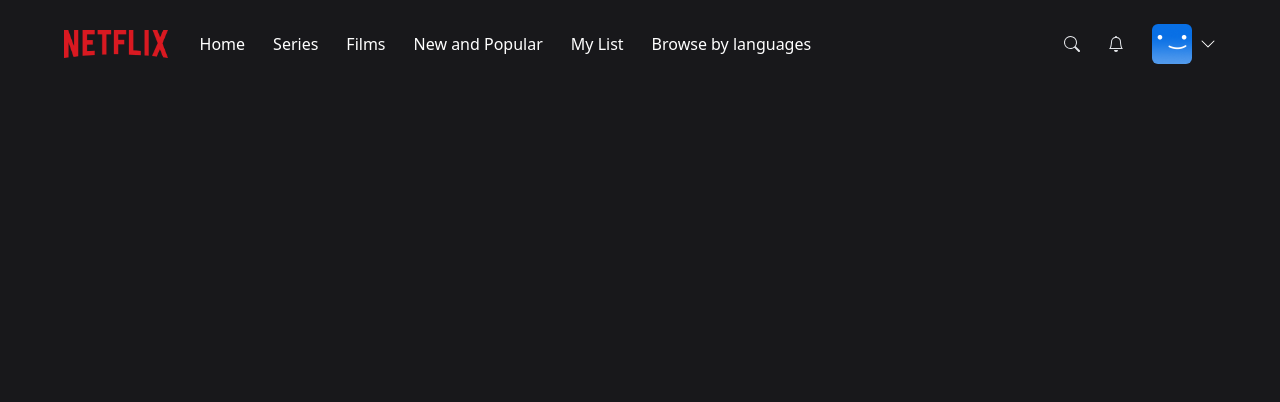
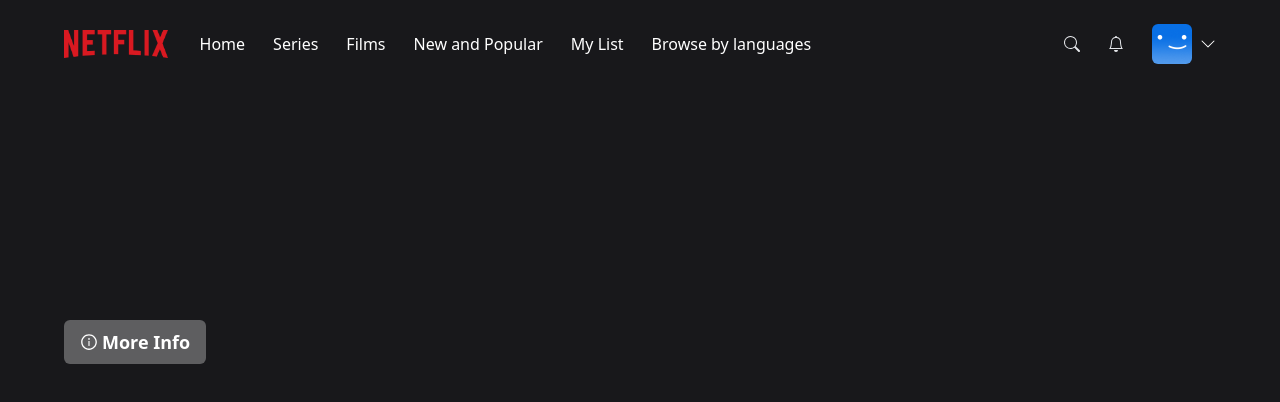
Before and after one commit to saroshfarhan/netflix-clone, a Next.js app: page / in a window 1280 px wide. Shown: the top 402 px of the page. Built offline with nearby package versions, Linux system fonts and the light colour scheme; no server answers; the database is empty; sample sign-in values are in the browser's storage.

Commit message:
Billboard section completed.

```diff
--- /dev/null
+++ b/components/Billboard.tsx
@@ -0,0 +1,35 @@
+import useBillboard from "@/hooks/useBillBoard";
+import React from "react";
+import { AiOutlineInfoCircle } from "react-icons/ai";
+
+const Billboard = () => {
+  const { data } = useBillboard();
+  return (
+    <div className="relative h-[56.25vw]">
+      <video
+        poster={data?.thumbnailUrl}
+        autoPlay
+        loop
+        muted
+        src={data?.videoUrl}
+        className="w-full h-[56.25vw] object-cover brightness-[60%]"
+      ></video>
+      <div className="absolute top-[30%] md:top-[40%] ml-4 md:ml-16">
+        <p className="text-white text-xl md:text-5xl h-full w-[50%] lg:text-6xl font-bold drop-shadow-xl">
+          {data?.title}
+        </p>
+        <p className="text-white text-[8px] md:text-lg mt-3 md:mt-8 w-[90%] md:w-[80%] lg:w-[50%] drop-shadow-xl">
+          {data?.description}
+        </p>
+        <div className="flex flex-row items-center mt-3 md:mt-4 gap-3">
+          <button className="bg-white text-white bg-opacity-30 rounded-md py-1 md:py-2 px-2 md:px-4 w-auto text-xs lg:text-lg font-semibold flex flex-row items-center hover:bg-opacity-20 transition">
+            <AiOutlineInfoCircle className="mr-1" />
+            More Info
+          </button>
+        </div>
+      </div>
+    </div>
+  );
+};
+
+export default Billboard;
--- /dev/null
+++ b/hooks/useBillboard.ts
@@ -0,0 +1,15 @@
+import  useSWR from "swr";
+import fetcher from "@/lib/fetcher";
+import { fail } from "assert";
+
+const useBillboard = () =>{
+    const {data, error, isLoading} = useSWR('/api/random', fetcher, {
+        revalidateIfStale : false,
+        revalidateOnFocus: false,
+        revalidateOnReconnect: false
+    })
+
+    return { data, error, isLoading}
+}
+
+export default useBillboard;
--- /dev/null
+++ b/pages/api/random.ts
@@ -0,0 +1,27 @@
+import { NextApiRequest, NextApiResponse } from "next";
+import prismadb from '@/lib/prismadb'
+import serverAuth from "@/lib/serverAuth";
+
+export default async function handler(req:NextApiRequest, res:NextApiResponse) {
+    if(req.method != 'GET'){
+        return res.status(405).end()
+    }
+
+    try {
+        await serverAuth(req);
+        const movieCount = await prismadb.movie.count();
+        const randomIndex = Math.floor(Math.random() * movieCount);
+
+        const randomMovies = await prismadb.movie.findMany({
+            take: 1,
+            skip: randomIndex,
+        });
+        return res.status(200).json(randomMovies[0]);
+    } catch (err) {
+        console.log(err);
+        return res.status(400).end();
+    }
+
+
+
+}
--- a/pages/index.tsx
+++ b/pages/index.tsx
@@ -1,3 +1,4 @@
+import Billboard from "@/components/Billboard";
 import Navbar from "@/components/Navbar";
 import useCurrentUser from "@/hooks/useCurrentUser";
 import { NextPageContext } from "next";
@@ -32,6 +33,7 @@
   return (
     <>
       <Navbar />
+      <Billboard />
     </>
   );
 }
```
